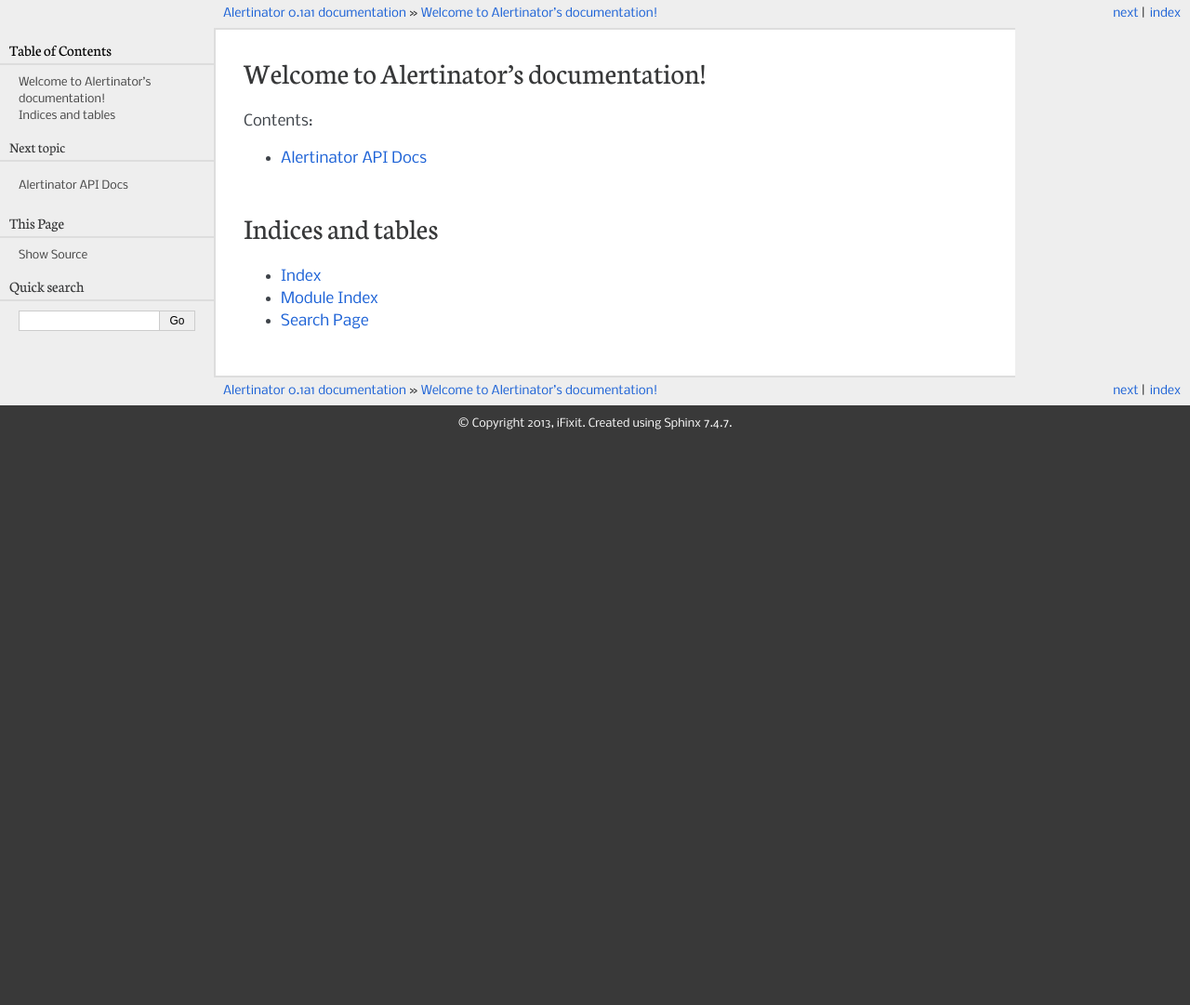
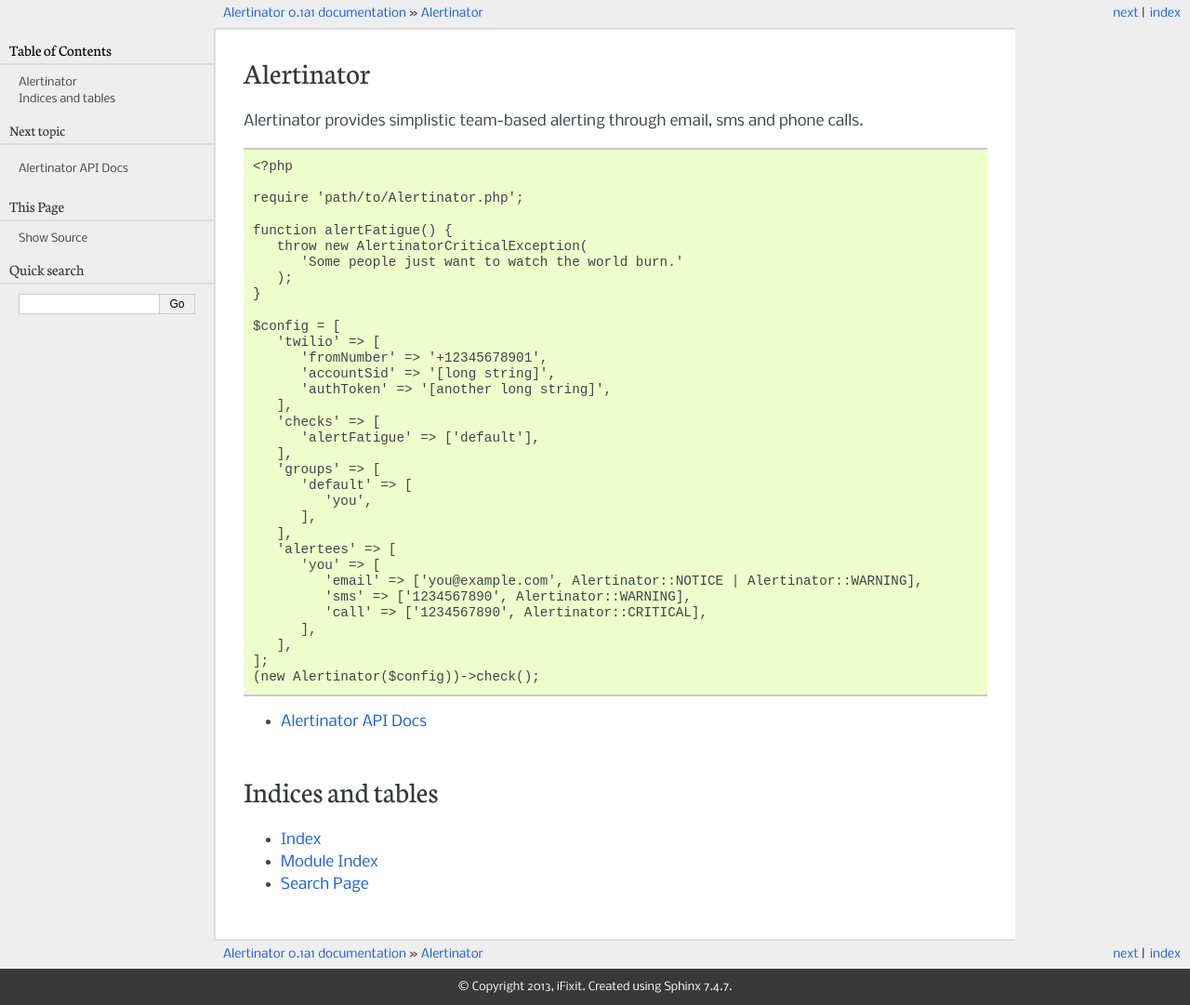
Before and after one commit to iFixit/alertinator, a Sphinx documentation site: the page built from docs/index.rst, in a window 1280 px wide. Shown: the whole page at 93% size. Built offline with Sphinx 7.4.7, drawn with Linux system fonts in a browser that asks for light colours; before the commit the page ends 900 px from its top, so only the background shows below that.

Commit message:
Docs: add index-page blurb.
The first thing I want to see when I visit a project's docs is some
information giving me an idea of how to use it, in a very rough sense.
I do *not* want to see an index with no prose, particularly if there's
only one thing in the index.

Our docs are slowly getting better, step by step.

```diff
--- a/docs/index.rst
+++ b/docs/index.rst
@@ -1,12 +1,42 @@
-.. Alertinator documentation master file, created by
-   sphinx-quickstart on Wed Oct 23 15:32:51 2013.
-   You can adapt this file completely to your liking, but it should at least
-   contain the root `toctree` directive.
+Alertinator
+===========
 
-Welcome to Alertinator's documentation!
-=======================================
+Alertinator provides simplistic team-based alerting through email, sms and
+phone calls. ::
 
-Contents:
+    <?php
+
+    require 'path/to/Alertinator.php';
+
+    function alertFatigue() {
+       throw new AlertinatorCriticalException(
+          'Some people just want to watch the world burn.'
+       );
+    }
+
+    $config = [
+       'twilio' => [
+          'fromNumber' => '+12345678901',
+          'accountSid' => '[long string]',
+          'authToken' => '[another long string]',
+       ],
+       'checks' => [
+          'alertFatigue' => ['default'],
+       ],
+       'groups' => [
+          'default' => [
+             'you',
+          ],
+       ],
+       'alertees' => [
+          'you' => [
+             'email' => ['you@example.com', Alertinator::NOTICE | Alertinator::WARNING],
+             'sms' => ['1234567890', Alertinator::WARNING],
+             'call' => ['1234567890', Alertinator::CRITICAL],
+          ],
+       ],
+    ];
+    (new Alertinator($config))->check();
 
 .. toctree::
    :maxdepth: 3
```
